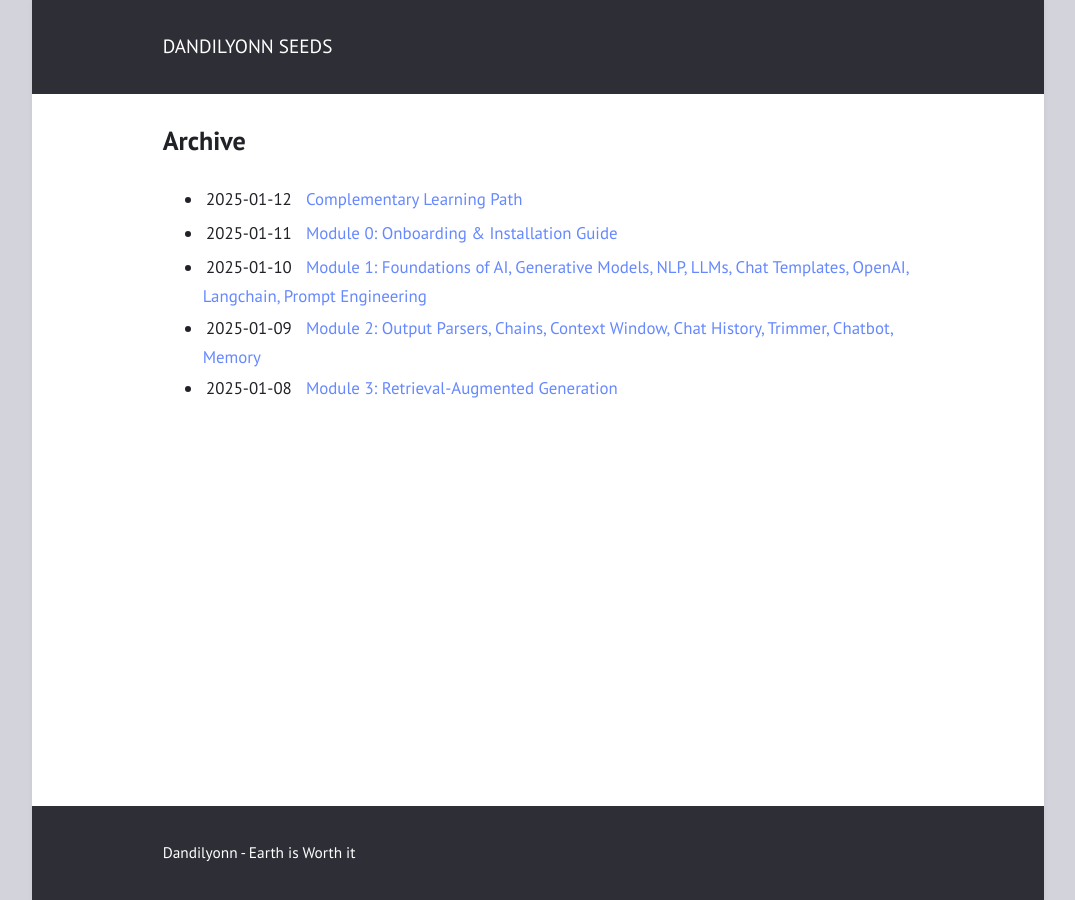
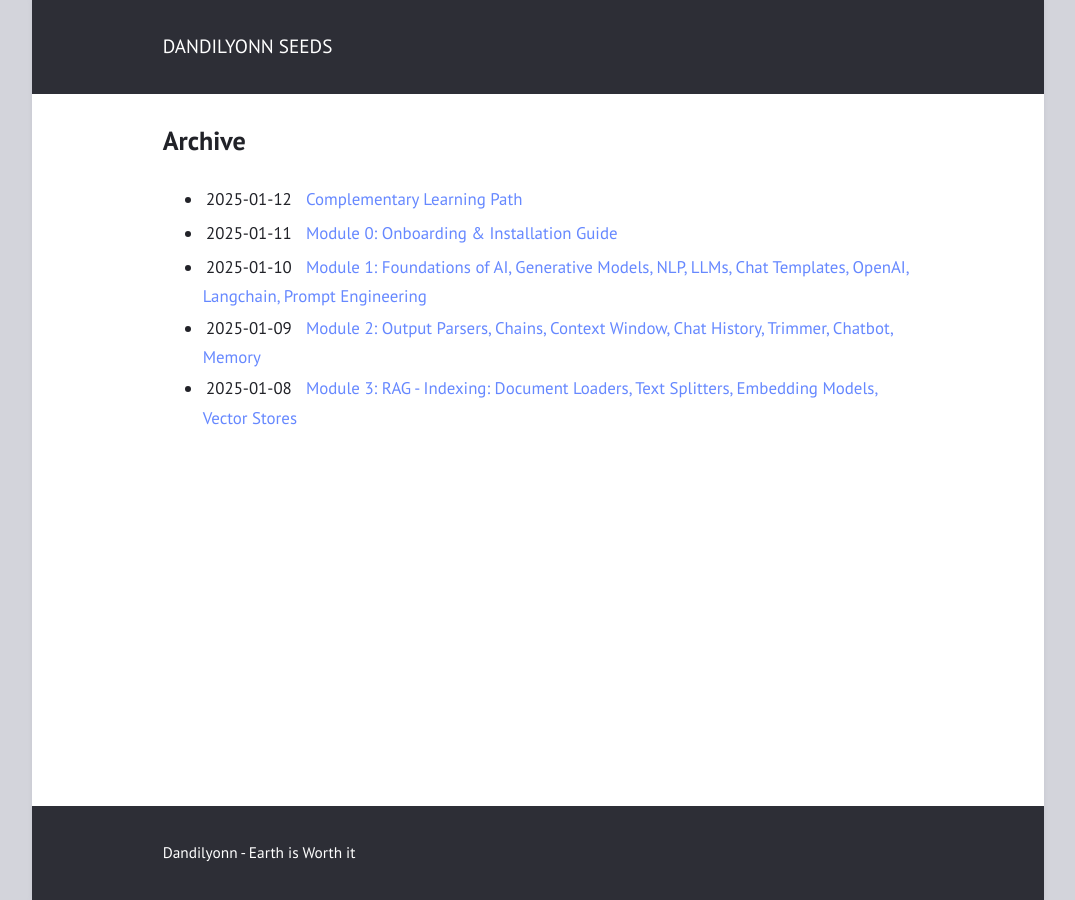
Before and after one commit to GiovaneIwamoto/markdown-blog-renderer, a Jekyll site: the page built from archive.html, in a window 1280 px wide. Shown: the whole page, without its empty margins (102-1177 px from the left). Built offline with Jekyll 4.4.1, drawn with Linux system fonts in a browser that asks for light colours; some of the changed lines change nothing that is shown.

Commit message:
module: title

```diff
--- a/_posts/2025-01-08-module-3.md
+++ b/_posts/2025-01-08-module-3.md
@@ -1,10 +1,12 @@
 ---
-title: "Module 3: Retrieval-Augmented Generation"
+title: "Module 3: RAG - Indexing: Document Loaders, Text Splitters, Embedding Models, Vector Stores"
 layout: post
 ---
 
-In this module, we'll explore how language models can be enhanced by connecting them to external sources of information—a technique known as Retrieval-Augmented Generation (RAG). While LLMs are powerful, they're limited to the data they were trained on. RAG allows the model to retrieve external content in real time and use it as context for generating more accurate and relevant responses.
+In this module, we’ll focus specifically on the indexing phase of Retrieval-Augmented Generation (RAG). Indexing is the foundation of any RAG pipeline, involving the transformation of raw text into vector embeddings and storing them in a way that enables efficient retrieval later. While this step doesn’t generate responses yet, it is essential for preparing the knowledge base that language models will use.
 
+
+We’ll introduce the overall concept of RAG and briefly explain how it connects the retrieve and generate steps to large language models (LLMs). However, the full implementation and development of retrieval strategies and answer generation will be covered in the next module, where we’ll go deeper into how those components interact with the index we build here.
 
 <div style="display: block; text-align: center;">
 
@@ -36,7 +38,7 @@ To build a RAG system, we'll cover the full pipeline: loading data from various
 
 </div>
 
-Before we begin exploring each topic individually, here's a brief overview of the core components involved in the Retrieval-Augmented Generation (RAG) workflow. Each step plays a crucial role in enabling language models to retrieve and use external information effectively:
+Before we begin exploring each topic individually, here's a brief overview of the core components involved in the RAG workflow. Each step plays a crucial role in enabling language models to retrieve and use external information effectively:
 
 * **Document Loaders**: Responsible for bringing external data into the system. They support a wide variety of formats such as PDFs, web pages, databases, and cloud files, acting as the entry point to your knowledge base.
 
@@ -45,6 +47,8 @@ Before we begin exploring each topic individually, here's a brief overview of th
 * **Text Embedding Models**: These models convert chunks of text into numerical vectors that capture the meaning and context of the content. This transformation enables semantic search, where similar concepts are positioned closely in vector space.
 
 * **Vector Stores**: Specialized databases that store and organize text embeddings. They allow for fast and meaningful retrieval of content and are compatible with in-memory setups or scalable cloud-based solutions.
+
+> Note: In this module, we'll focus on these indexing steps. The next module will explore in depth how retrieval and generation work together to produce accurate, context-aware responses.
 
 * **Retrievers**: Tools that search the vector store to find the most relevant pieces of information based on a user query. Different types of retrievers exist, from simple semantic matchers to more advanced ones like self-query retrievers or ensemble approaches that combine multiple strategies.
 
@@ -142,7 +146,7 @@ If we naively split text at fixed lengths, we might cut off sentences or separat
 
 </div>
 
-### How Text Splitters Work in LangChain
+## How Text Splitters Work in LangChain
 
 LangChain provides built-in text splitter classes that implement common chunking strategies. Under the hood, the chunking process can be summarized in three steps:
 
@@ -191,15 +195,15 @@ By thoughtfully adjusting these two factors, you can ensure that each chunk rema
 
 **Text embeddings** are numerical representations that capture the meaning and context of a piece of text within a high-dimensional vector space. Unlike traditional approaches that rely on matching exact words, embeddings allow machines to evaluate the *semantic similarity* between texts — understanding what the text *means*, not just what it *says*.
 
-This capability begins with **text vectorization**, the process of converting text into a numerical format that models can work with. While early techniques like one-hot encoding or bag-of-words count word occurrences, they fall short in capturing relationships between words or the context in which they appear. Modern embedding models overcome this limitation by learning to position semantically similar texts closer together in a shared vector space. This allows for more intelligent and flexible comparisons across different pieces of text.
+This capability begins with **text vectorization**, the process of converting text into a numerical format that models can work with. While early techniques like *one-hot encoding* or *bag-of-words* count word occurrences, they fall short in capturing relationships between words or the context in which they appear. Modern embedding models overcome this limitation by learning to position semantically similar texts closer together in a shared vector space. This allows for more intelligent and flexible comparisons across different pieces of text.
 
-Embeddings have become essential in many NLP applications, including **semantic search**, recommendation systems, clustering, and classification. By using similarity metrics such as cosine similarity, systems can quantitatively assess how closely two texts are related in meaning — a core feature for making language-based applications more accurate and adaptive.
+Embeddings have become essential in many NLP applications, including **semantic search**, recommendation systems, clustering, and classification. By using similarity metrics such as **cosine similarity**, systems can quantitatively assess how closely two texts are related in meaning — a core feature for making language-based applications more accurate and adaptive.
 
 OpenAI offers state-of-the-art embedding models that generate high-dimensional, fixed-length vectors capable of representing complex textual meaning. These models can be easily integrated into applications using LangChain, which provides convenient tools for embedding generation, storage in vector databases, and semantic retrieval.
 
 This leads us to a critical application of embeddings in **Retrieval-Augmented Generation**. In a RAG pipeline, when a user submits a query, it is first embedded into a vector. This query vector is then compared against a pre-indexed set of document embeddings stored in a vector database. Instead of relying on exact keyword matches, the system retrieves documents whose semantic meaning closely aligns with the user's input — even if the words used are different.
 
-These retrieved documents are then provided as context to the language model, enabling it to generate more accurate, relevant, and grounded responses. The quality of the final answer depends heavily on the *retrieval step*, and by extension, on the quality of the embeddings used.
+These retrieved documents are then provided as context to the language model, enabling it to **generate** more accurate, relevant, and grounded responses. The quality of the final answer depends heavily on the **retrieval** step, and by extension, on the quality of the embeddings used.
 
 In summary, embeddings are not just useful for comparing texts — they are foundational in enabling retrieval-based architectures like RAG to operate effectively. By serving as the bridge between a user's intent and the relevant knowledge available, embeddings ensure that generative AI systems respond with precision, relevance, and contextual understanding.
 
@@ -301,29 +305,29 @@ embedded_query[:6]
 
 </div>
 
-A vector database is a specialized database designed for storing and searching these high-dimensional embedding vectors. It indexes and stores vector embeddings and allows fast retrieval based on similarity search, rather than exact matching. In fact, the terms vector database, vector store, or vector search engine often refer to the same idea – a system that can store vectors (fixed-length lists of numbers) and query them by similarity. Unlike traditional databases that excel at exact matches and structured queries (like finding a record by an ID or filtering by a field value), a vector database is built to answer questions like “*Which stored vectors are most similar to my query vector?*”. It typically implements nearest neighbor search algorithms under the hood. This means you can give it a new vector (for example, an embedding of a user's question) and it will quickly return the stored items whose embeddings are closest to that vector – i.e., the most semantically relevant items.
+A **vector database** is a specialized database designed for storing and searching these high-dimensional embedding vectors. It indexes and stores vector embeddings and allows fast retrieval based on **similarity search**, rather than exact matching. In fact, the terms vector database, vector store, or vector search engine often refer to the same idea – a system that can store vectors (fixed-length lists of numbers) and query them by similarity. Unlike traditional databases that excel at exact matches and structured queries (like finding a record by an ID or filtering by a field value), a vector database is built to answer questions like “*Which stored vectors are most similar to my query vector?*”. It typically implements nearest neighbor search algorithms under the hood. This means you can give it a new vector (for example, an embedding of a user's question) and it will quickly return the stored items whose embeddings are closest to that vector – i.e., the most semantically relevant items.
 
 Importantly, a vector database isn't just a raw index; it usually provides all the standard database features needed to manage the data. A good vector database supports CRUD operations (Create, Read, Update, Delete), can store metadata alongside each vector (like an ID or tags for the original text), allows filtering results by metadata, and can scale to handle large amounts of data efficiently. In essence, it combines the ability to do similarity searches on vectors with the reliability and management features of a database.
 
-### Why not use a regular database?
+## Why not use a regular database?
 
-Traditional relational databases or key-value stores are not optimized for the kind of similarity matching we need with embeddings. You could store vectors in them, but searching for “the closest vector” would be extremely slow without specialized indexes. As embeddings have hundreds or thousands of dimensions, doing a naive search is computationally heavy. Traditional databases are built for exact matches or simple numeric comparisons, not for high-dimensional geometry. This is why we need a specialized system: vector databases are designed to handle the complexity and scale of embedding data that would overwhelm a normal database. They use advanced indexing techniques (like approximate nearest neighbor algorithms) to make similarity search fast, even over millions of vectors.
+Traditional relational databases or key-value stores are not optimized for the kind of similarity matching we need with embeddings. You could store vectors in them, but searching for "the closest vector" would be extremely slow without specialized indexes. As embeddings have hundreds or thousands of dimensions, doing a naive search is computationally heavy. Traditional databases are built for exact matches or simple numeric comparisons, not for high-dimensional geometry. This is why we need a specialized system: vector databases are designed to handle the complexity and scale of embedding data that would overwhelm a normal database. They use advanced indexing techniques (like approximate nearest neighbor algorithms) to make similarity search fast, even over millions of vectors.
 
-### Vector Search in Retrieval-Augmented Generation
+## Vector Search in Retrieval-Augmented Generation
 
-Now that we know about embeddings and vector databases, let's see why they are so important in Retrieval-Augmented Generation (RAG). RAG is a technique used with large language models (LLMs) where the model's knowledge is “augmented” by retrieving relevant information from outside sources (like a set of documents) and feeding that information into the model to help generate the answer. This is extremely useful when you want an AI to answer questions using a specific collection of text (for example, company documents or a knowledge base) that the AI wasn't originally trained on, or when you want up-to-date information. In a RAG workflow, when a user asks a question, the system doesn't rely solely on the AI model's internal knowledge. Instead, it retrieves relevant text from an external data store (your documents) and augments the model's input with that text. The model then generates a response using both its own learned knowledge and the provided relevant information. Here's how vector databases make this possible:
+Now that we know about embeddings and vector databases, let's see why they are so important in Retrieval-Augmented Generation (RAG). RAG is a technique used with large language models (LLMs) where the model's knowledge is "augmented" by retrieving relevant information from outside sources (like a set of documents) and feeding that information into the model to help generate the answer. This is extremely useful when you want an AI to answer questions using a specific collection of text (for example, company documents or a knowledge base) that the AI wasn't originally trained on, or when you want up-to-date information. In a RAG workflow, when a user asks a question, the system doesn't rely solely on the AI model's internal knowledge. Instead, it retrieves relevant text from an external data store (your documents) and augments the model's input with that text. The model then generates a response using both its own learned knowledge and the provided relevant information. Here's how vector databases make this possible:
 
 **Convert Text to Vectors (Indexing)**: First, all the documents (or chunks of documents) in your knowledge base are converted into embedding vectors using an embedding model. These vectors are stored in a vector database, and each vector is associated with the original text it came from (so we can retrieve the text later). This is usually done ahead of time as a preparation step.
 
-> Note: Everything we've covered so far—generating embeddings from text, storing those embeddings in a vector database, and preparing them for future search—falls under the process known as **indexing**. Indexing involves taking your raw text data, converting it into vector embeddings, and organizing those vectors in a way that makes them easy to retrieve later using similarity search.
+> Note: Everything we've covered so far—generating embeddings from text, storing those embeddings in a vector database, and preparing them for future search—falls under the process known as **indexing**. This step involves taking your raw text data, converting it into vector embeddings, and organizing them so they can be efficiently retrieved later through similarity search.
 
 **Convert Query to Vector (Retrieval)**: When a user asks a question (the query), that question is also converted into a vector using the same embedding model. Now we have a query vector representing the meaning of the question.
 
-**Similarity Search in the Vector Database**: The query's embedding is used to search the vector database for the closest vectors among those stored. In other words, the system finds which documents in the database are most “similar” in meaning to the query, by finding vectors nearest to the query vector. This is the vector search step – the core of why we built the vector database. The result of this search is a handful of top-matching documents (the ones whose embeddings are most similar to the query's embedding). The vector database typically returns either the stored text passages directly or identifiers that let us fetch those passages.
+**Similarity Search in the Vector Database**: The query's embedding is used to search the vector database for the closest vectors among those stored. In other words, the system finds which documents in the database are most "similar" in meaning to the query, by finding vectors nearest to the query vector. This is the vector search step – the core of why we built the vector database. The result of this search is a handful of top-matching documents (the ones whose embeddings are most similar to the query's embedding). The vector database typically returns either the stored text passages directly or identifiers that let us fetch those passages.
 
 **Augment and Generate Answer**: The retrieved text snippets are then passed along with the original question to the language model. The LLM now has some relevant context to draw from, which significantly improves its ability to produce an accurate and specific answer. Finally, the LLM generates the answer, hopefully using the information from those snippets to be correct and detailed
 
-### Pinecone: A Scalable Vector Database
+## Pinecone: A Scalable Vector Database
 
 {% include embed.html url="https://www.youtube.com/embed/videoseries?si=7yE6tl2okuCOgXEx&amp;list=PLRLVhGQeJDTLiw-ZJpgUtZW-bseS2gq9-" %}
 
@@ -350,3 +354,6 @@ Now that we know about embeddings and vector databases, let's see why they are s
 ### Using LangChain to Connect Embeddings with Vector Stores
 
 {% include embed.html url="https://www.youtube.com/embed/h0D7QOs4dKU" %}
+
+
+When using a vector database like Pinecone, it is essential that the **dimension of the embedding vectors** matches the dimension expected by the database index. For example, OpenAI’s `text-embedding-3-small` model produces vectors of length 1536 by default, while `text-embedding-3-large` outputs vectors with 3072 dimensions. When you create an index in Pinecone, you must specify the embedding dimension it will store. If there’s a mismatch—such as trying to insert a 3072-dimensional vector into a 1536-dimensional index—Pinecone will raise an error. Therefore, always ensure that the embedding model you choose and the index configuration in Pinecone are aligned, so the system can store and retrieve vectors accurately and efficiently.
```
